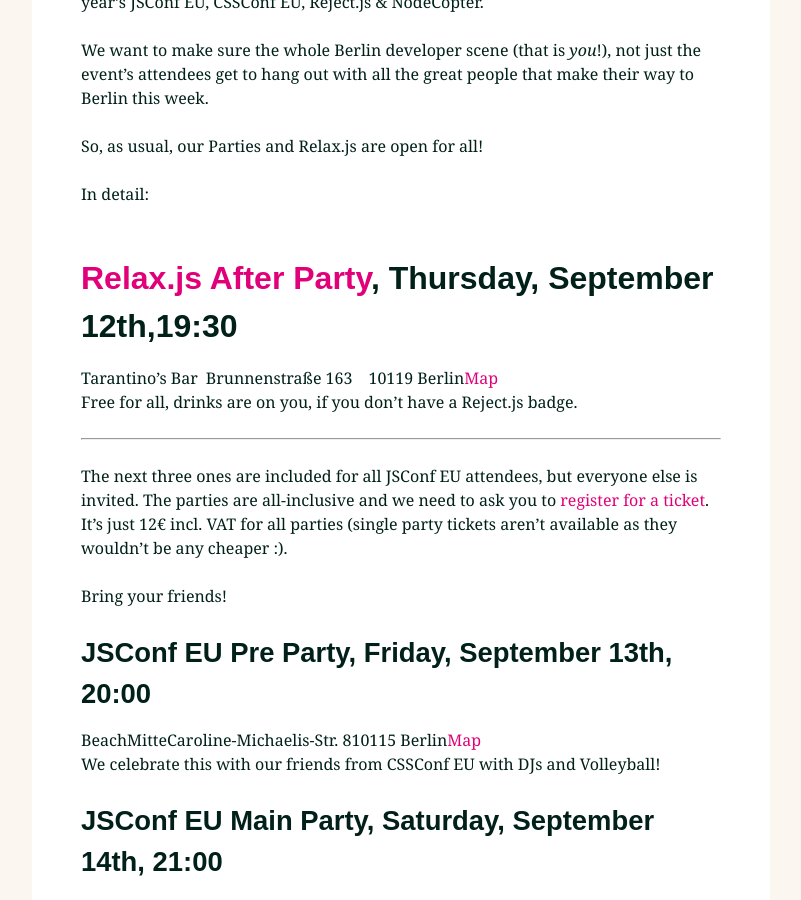
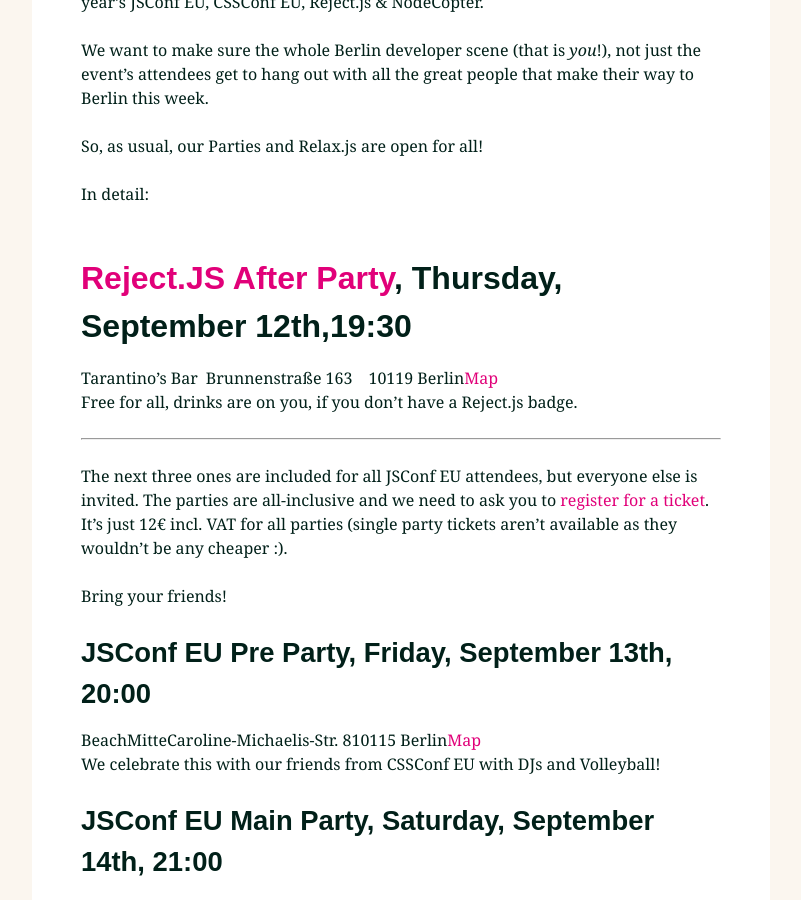
Before and after one commit to jsconf/2013.jsconf.eu, a Jekyll site: the page built from _posts/2013-09-10-festivities.md, in a window 1280 px wide and 900 px high, scrolled down 744 px. Shown: the whole window, without its empty margins (239-1040 px from the left). Built offline with Jekyll 4.4.1, drawn with Linux system fonts in a browser that asks for light colours; nearby versions of some CDN libraries; comment, search, counter and statistics services are not loaded.

Commit message:
Relax.js after party -> Reject.JS after party

```diff
--- a/_posts/2013-09-10-festivities.md
+++ b/_posts/2013-09-10-festivities.md
@@ -15,7 +15,7 @@
 
 In detail:
 
-## [Relax.js After Party](http://rejectjs.org/#afterparty), Thursday, September 12th,19:30
+## [Reject.JS After Party](http://rejectjs.org/#afterparty), Thursday, September 12th,19:30
 
 Tarantino's Bar | Brunnenstraße 163 | 10119 Berlin | [Map](https://www.google.com/maps/preview#!q=Tarantino's+Bar&data=!4m10!1m9!4m8!1m3!1d4133!2d13.385135!3d52.533571!3m2!1i1278!2i1308!4f13.1)
 
```
